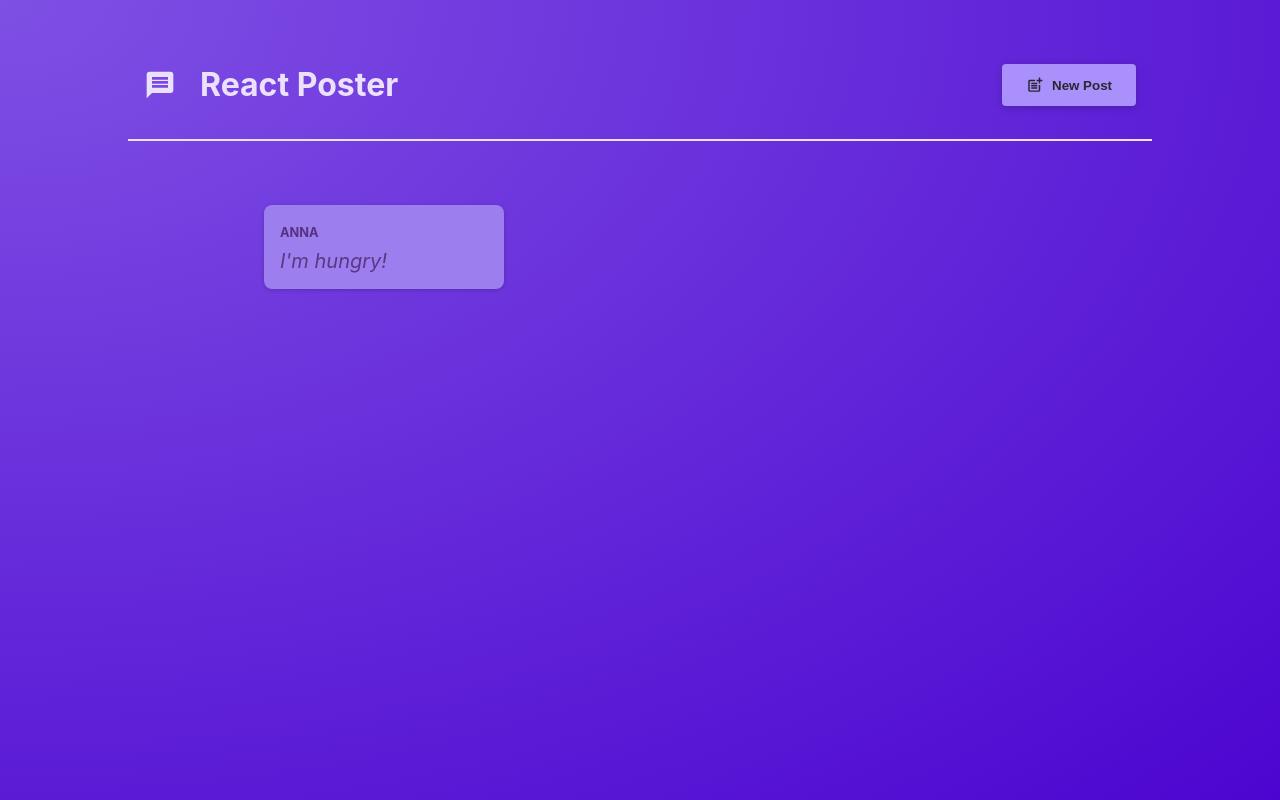
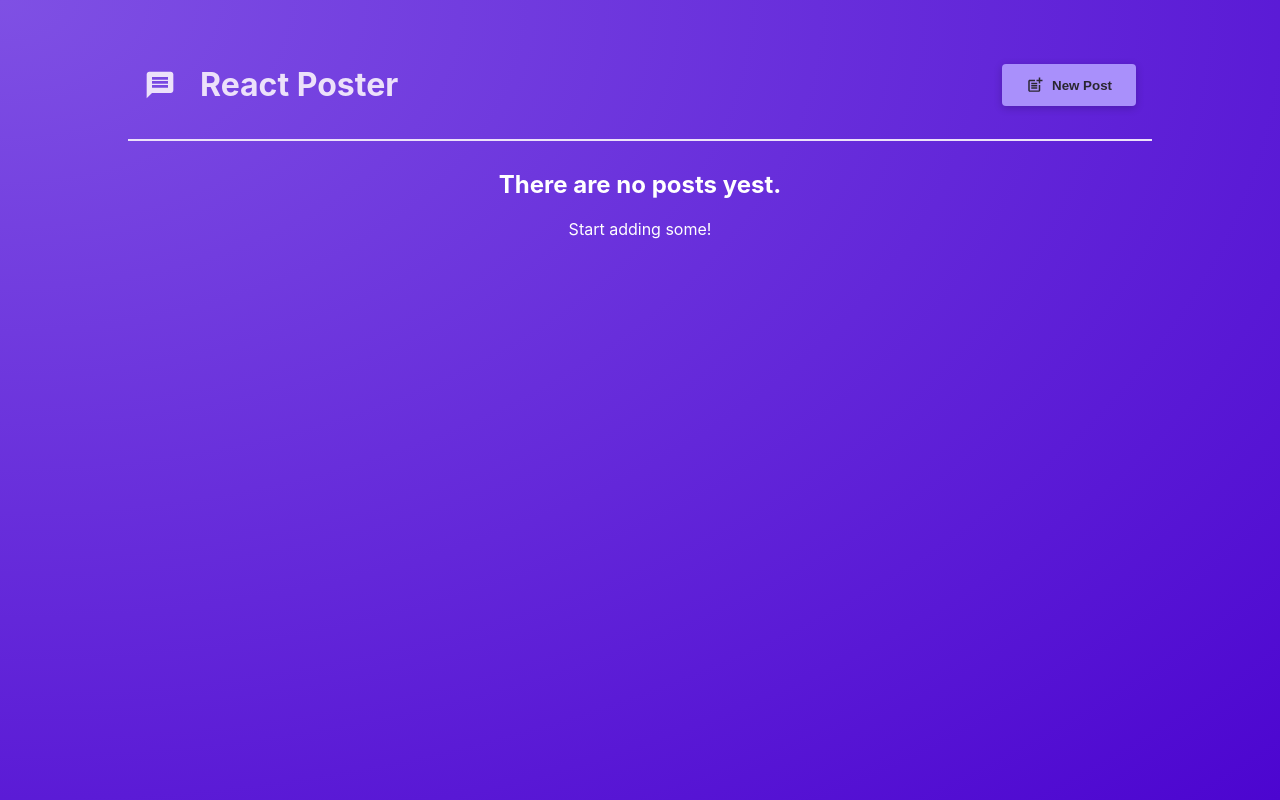
Before and after one commit to devbattery/react-crash-course, a React (Vite) app: page / in a window 1280 px wide. Built offline with nearby package versions, Linux system fonts and the light colour scheme.

Commit message:
Feat: 목록 데이터 표시

```diff
--- a/src/components/PostsList.jsx
+++ b/src/components/PostsList.jsx
@@ -1,8 +1,8 @@
-import Post from "./Post.jsx";
 import classes from "./PostsList.module.css";
 import NewPost from "./NewPost.jsx";
 import Modal from "./Modal.jsx";
 import { useState } from "react";
+import Post from "./Post.jsx";
 
 function PostsList({ isPosting, onStopPosting }) {
   const [posts, setPosts] = useState([]);
@@ -18,9 +18,19 @@
         </Modal>
       )}
 
-      <ul className={classes.posts}>
-        <Post author={"Anna"} body={"I'm hungry!"} />
-      </ul>
+      {posts.length > 0 && (
+        <ul className={classes.posts}>
+          {posts.map((post) => (
+            <Post key={post.body} author={post.author} body={post.body} />
+          ))}
+        </ul>
+      )}
+      {posts.length === 0 && (
+        <div style={{ textAlign: "center", color: "white" }}>
+          <h2>There are no posts yest.</h2>
+          <p>Start adding some!</p>
+        </div>
+      )}
     </>
   );
 }
```
